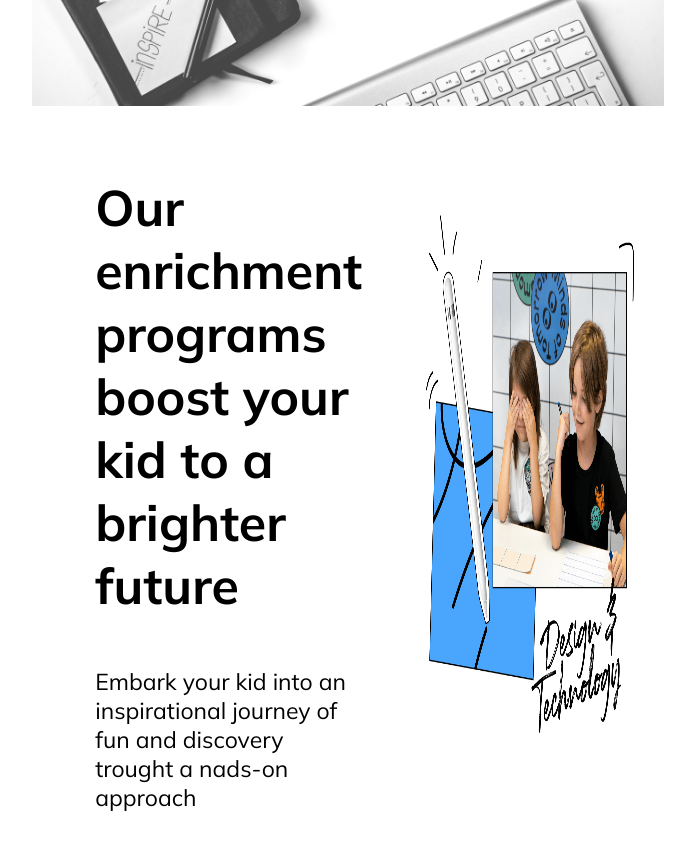
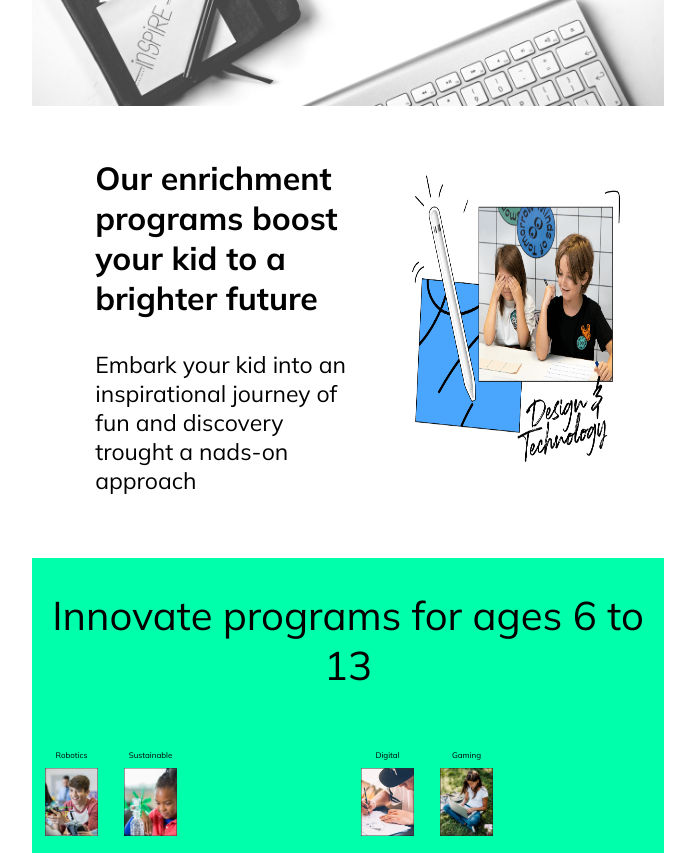
Before and after one commit to RafaelPascualLlorca/Mindsoftomorrow, a plain HTML site: page index.html in a window 1280 px wide. Shown: the part 300-1161 px from the top of the page, without its empty margins (292-987 px from the left). Drawn offline with Linux system fonts and the light colour scheme.

Commit message:
Casi acabado seccion 2

```diff
--- a/index.html
+++ b/index.html
@@ -24,6 +24,31 @@
                 <img src="./img/section-1.png" alt="Imagen no disponible" id="imgder">
             </article>
         </section>
+        <section id="seccion2">
+            <p id="txtsec2">Innovate programs for ages 6 to 13</p>
+            <div id="flex">
+                <div id="pt1">
+                    <div class="cont">
+                        <p class="programs">Robotics</p>
+                        <img src="./img/section-2-a.jpeg" alt="Imagen no disponible" class="img">
+                    </div>
+                    <div class="cont">
+                        <p class="programs">Sustainable</p>
+                        <img src="./img/section-2-b.jpeg" alt="Imagen no disponible" class="img">
+                    </div>
+                </div>
+                <div id="pt2">
+                    <div class="cont">
+                        <p class="programs">Digital</p>
+                        <img src="./img/section-2-c.jpeg" alt="Imagen no disponible" class="img">
+                    </div>
+                    <div class="cont">
+                        <p class="programs">Gaming</p>
+                        <img src="./img/section-2-d.jpeg" alt="Imagen no disponible" class="img">
+                    </div>
+                </div>
+            </div>
+        </section>
     </div>
 </body>
 </html>
--- a/stylesheet/style.css
+++ b/stylesheet/style.css
@@ -24,7 +24,7 @@
 #pres {
     top: 30%;
     margin-left: 50%;
-    font-size: 250%;
+    font-size: 300%;
     font-family: "Mulish", sans-serif;
     position: absolute;
     transform: translate(-50%, -50%);
@@ -41,7 +41,7 @@
 }
 
 .tit {
-    font-size: 50px;
+    font-size: 200%;
 }
 
 .txt {
@@ -55,9 +55,40 @@
 #imgder {
     width: 90%;
     height: 90%;
+    margin-right: 15%;
 }
 
 #arttxtiz {
     margin-left: 10%;
     margin-right: 5%;
 }
+
+#seccion2 {
+    background-color: rgb(0, 255, 170);
+}
+
+#pt1, #pt2, #flex {
+    display: flex;
+    width: 100%;
+}
+
+.cont {
+    width: 17%;
+    margin: 4%;
+    display: block;
+}
+
+.img {
+    width: 100%;
+}
+
+#txtsec2 {
+    text-align: center;
+    font-size: 250%;
+    padding-top: 5%;
+}
+
+.programs  {
+    text-align: center;
+    font-size: 50%;
+}
```
